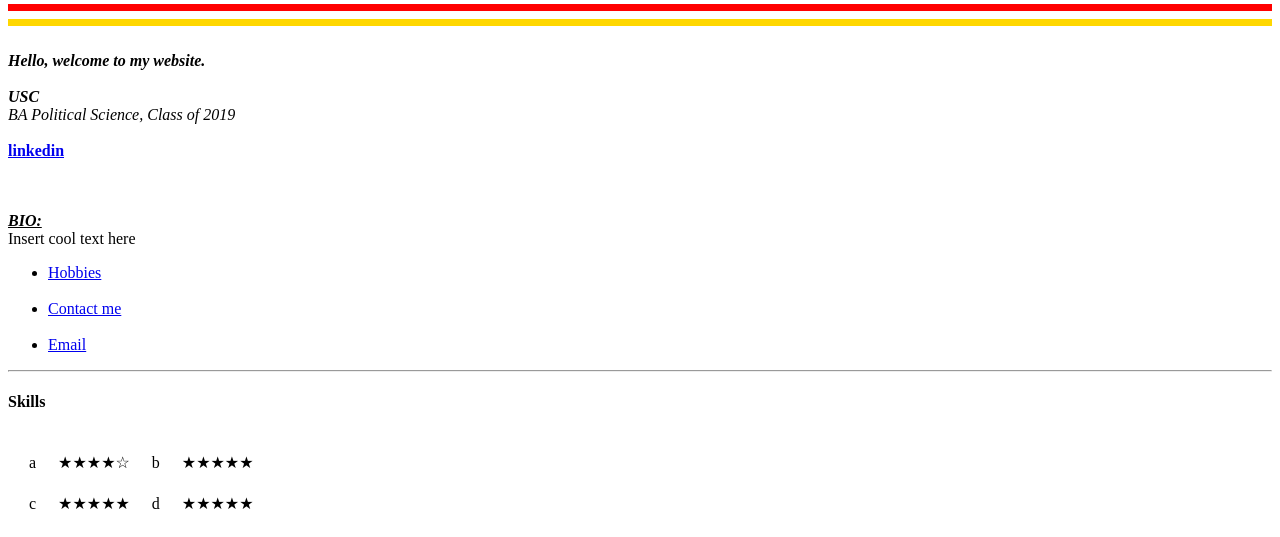
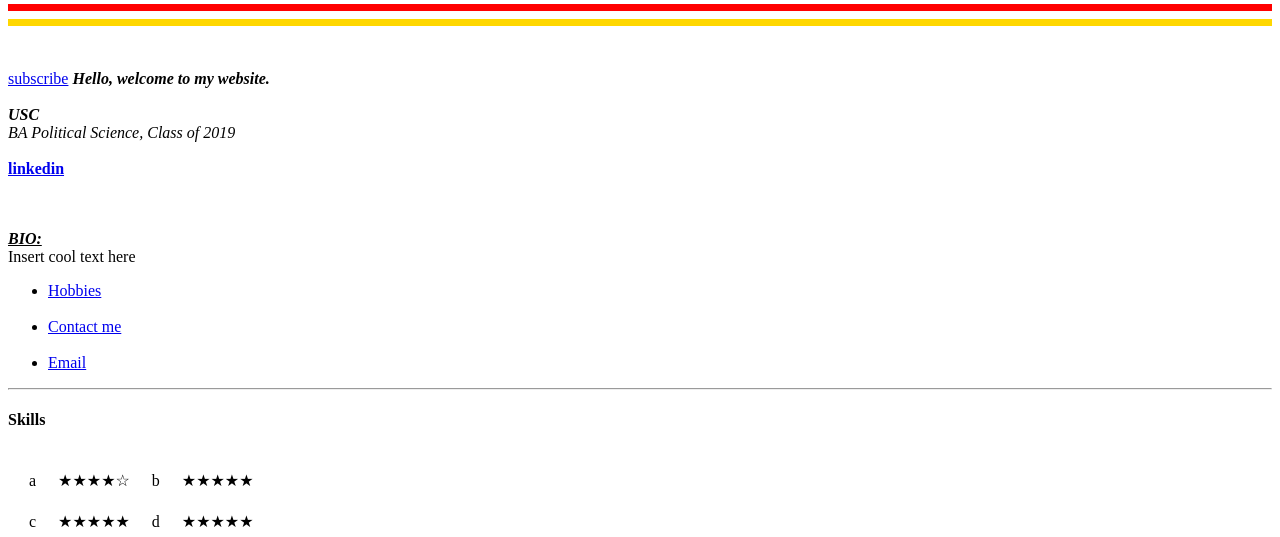
Before and after one commit to SandValley/cv, a plain HTML site: page index.html in a window 1280 px wide. Shown: the part 242-779 px from the top of the page. Drawn offline with Linux system fonts and the light colour scheme.

Commit message:
Update index.html

```diff
--- a/index.html
+++ b/index.html
@@ -15,7 +15,8 @@
   <h1>Sarge Anderson</h1>
   <hr size="7" color="red">
   <hr size="7" color="gold">
-  <br>
+  <br><br>
+      <a href="#mailmunch-pop-1084456">subscribe</a>
   <em><strong>Hello, welcome to my website.</strong></em><br><br>
       <em><strong>USC</strong><br>
     BA Political Science, Class of 2019</em><br><br>
```
